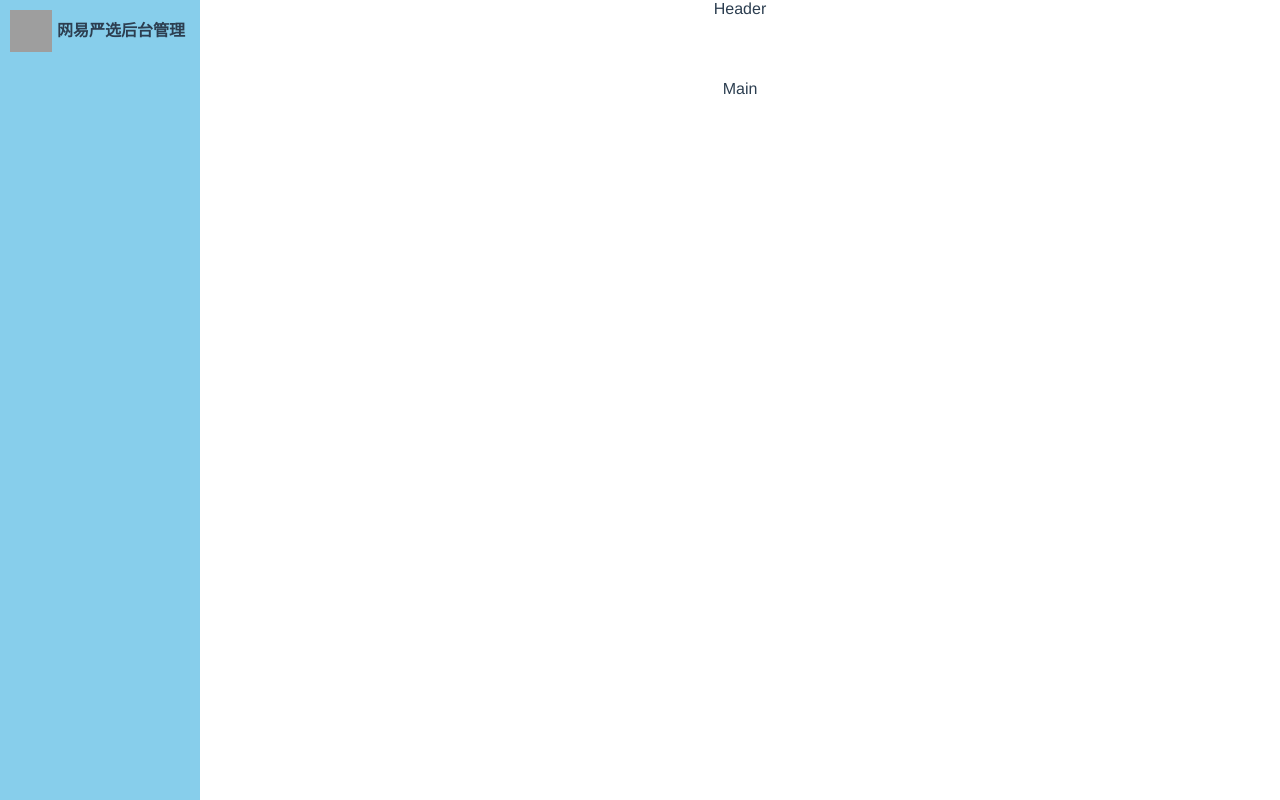
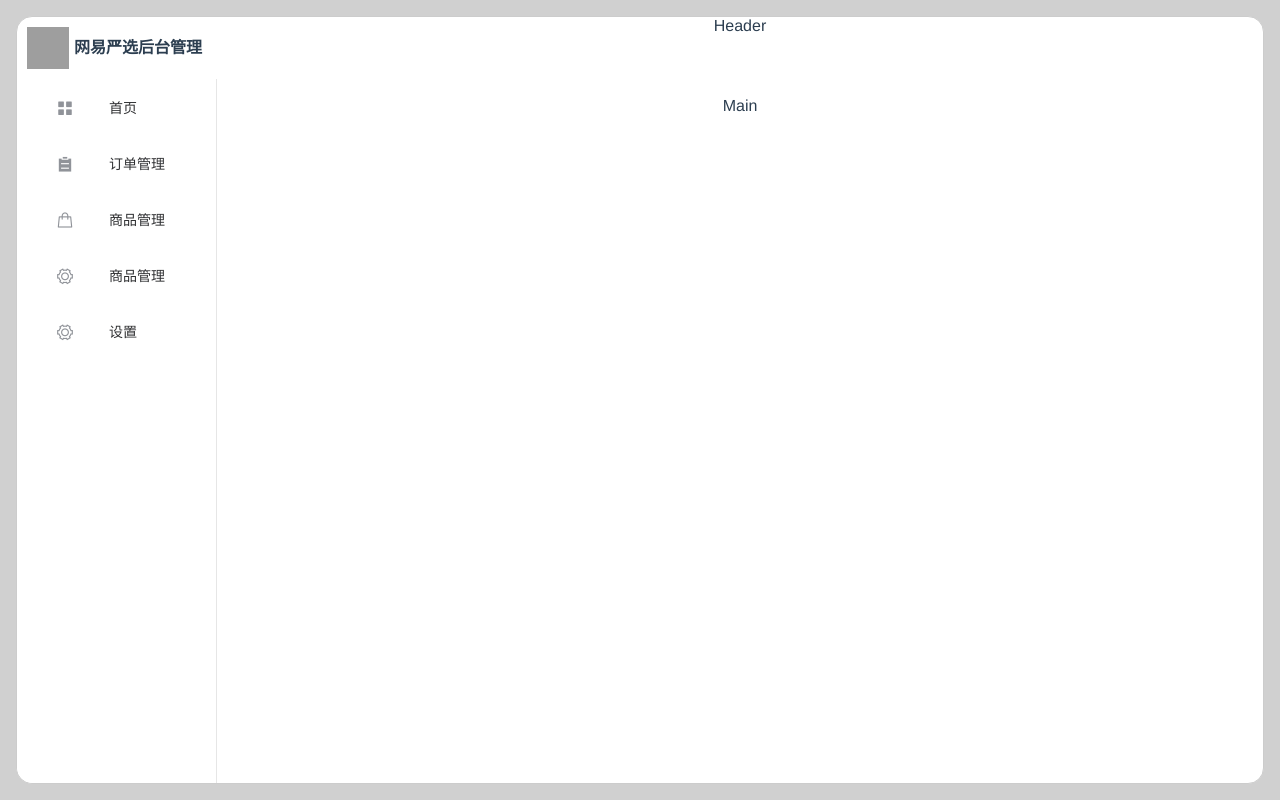
Before and after one commit to Vermouthzz/app-unis-management, a Vue app: page / in a window 1280 px wide. Built offline with nearby package versions, Linux system fonts and the light colour scheme; grey boxes are pictures that could not be loaded.

Commit message:
初步完成menu

```diff
--- a/src/assets/css/base.scss
+++ b/src/assets/css/base.scss
@@ -31,3 +31,8 @@ a {
 	flex-direction: column;
 	align-items: center;
 }
+
+body {
+	padding: 16px;
+	background-color: #d0d0d0;
+}
--- a/src/views/Layout/components/Aside.vue
+++ b/src/views/Layout/components/Aside.vue
@@ -1,8 +1,31 @@
 <template>
-  <div class="aside-block">
+  <div class="aside-block flex-c">
     <div class="admin-title flex">
       <h4>网易严选后台管理</h4>
     </div>
+    <el-menu default-active="1-4-1" class="el-menu-vertical-demo" @open="handleOpen" @close="handleClose" :collapse="isCollapse">
+
+  <el-menu-item index="2">
+    <i class="el-icon-menu item-icon"></i>
+    <span slot="title">首页</span>
+  </el-menu-item>
+  <el-menu-item index="3">
+    <i class="el-icon-s-order item-icon"></i>
+    <span slot="title">订单管理</span>
+  </el-menu-item>
+  <el-menu-item index="4">
+    <i class="el-icon-goods item-icon"></i>
+    <span slot="title">商品管理</span>
+  </el-menu-item>
+  <el-menu-item index="4">
+    <i class="el-icon-setting item-icon"></i>
+    <span slot="title">商品管理</span>
+  </el-menu-item>
+  <el-menu-item index="4">
+    <i class="el-icon-setting item-icon"></i>
+    <span slot="title">设置</span>
+  </el-menu-item>
+</el-menu>
   </div>
 </template>
 
@@ -38,8 +61,8 @@ export default {
 </script>
 <style lang='scss' scoped>
 .aside-block {
-  height: 100vh;
-  background-color: skyblue;
+  height: calc(100vh - 34px);
+  border-radius: 16px;
   .admin-title {
     padding: 10px 0 10px 10px;
     h4 {
@@ -56,5 +79,23 @@ export default {
       background-size: 287px;
     }
   }
+  ::v-deep .el-menu{
+    // height: calc(100vh - 42px);
+    flex: 1;
+    border-radius: 0 0 0 16px;
+  }
+  ::v-deep .el-menu-item {
+    text-align: justify;
+    &.is-active {
+      color: #fff;
+      background-color: #CC9756;
+    }
+    &:hover {
+      background-color: #aedd81;
+    }
+    .item-icon {
+      margin: 0 32px 0 16px;
+    }
+  }
 }
 </style>
--- a/src/views/Layout/index.vue
+++ b/src/views/Layout/index.vue
@@ -1,6 +1,6 @@
-<!--  -->
+
 <template>
-  <div class='layout-block'>
+  <div class="layout-block">
     <el-container>
       <el-aside width="200px">
         <Aside></Aside>
@@ -52,4 +52,10 @@ export default {
 }
 </script>
 
-<style lang='scss' scoped></style>
+<style lang='scss' scoped>
+.layout-block {
+  border: 1px solid #ccc;
+  border-radius: 16px;
+  background-color: #fff;
+}
+</style>
```
Also changed, not shown: src/elementUI/index.js (+8 -0 lines).
